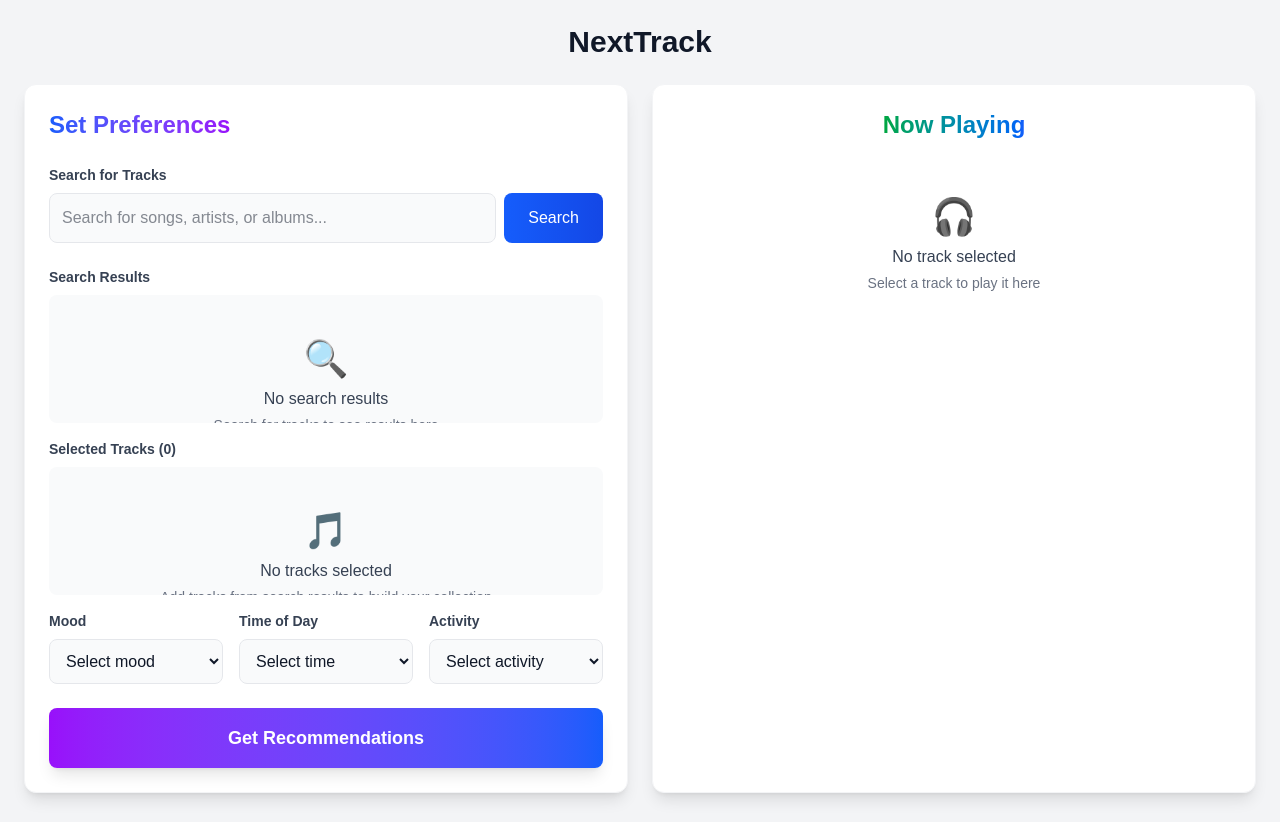
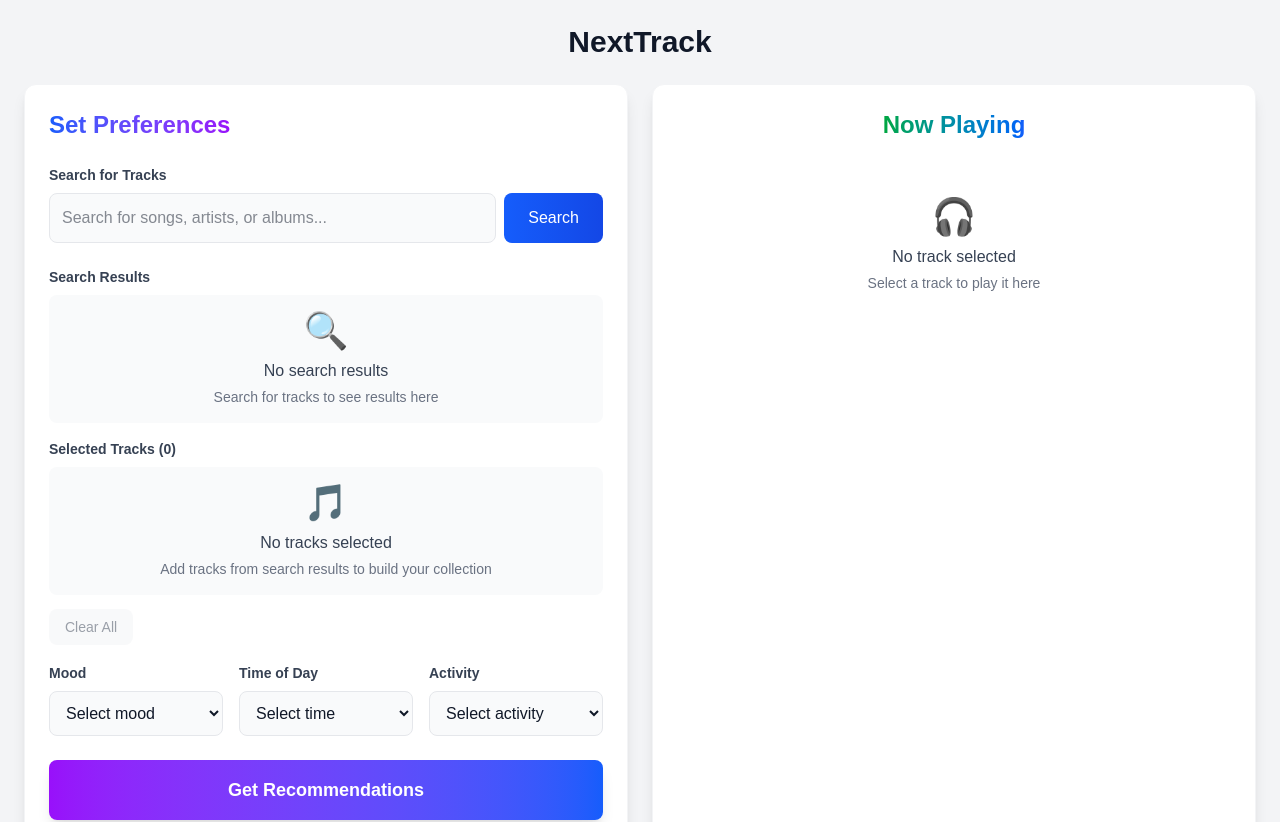
Before and after one commit to zayLatt25/NextTrack, a Next.js app: page / in a window 1280 px wide. Shown: the top 822 px of the page. Built offline with nearby package versions, Linux system fonts and the light colour scheme.

Commit message:
Update page.tsx

```diff
--- a/src/app/page.tsx
+++ b/src/app/page.tsx
@@ -222,15 +222,17 @@ export default function Home() {
           {/* Search Results */}
           <div className="mb-4">
             <h3 className="text-sm font-semibold text-gray-700 mb-2">Search Results</h3>
+            {searchLoading ? (
               <div className="max-h-32 overflow-y-auto space-y-2 bg-gray-50 rounded-lg p-3">
-              {searchLoading ? (
                 <div className="space-y-2">
                   {Array.from({ length: 3 }).map((_, index) => (
                     <TrackSkeleton key={index} />
                   ))}
                 </div>
+              </div>
             ) : searchResults.length > 0 ? (
-                searchResults.map((track) => (
+              <div className="max-h-32 overflow-y-auto space-y-2 bg-gray-50 rounded-lg p-3">
+                {searchResults.map((track) => (
                   <div
                     key={track.id}
                     className="flex items-center justify-between p-3 bg-white border border-gray-200 rounded-lg hover:shadow-md transition-all duration-200"
@@ -250,23 +252,26 @@ export default function Home() {
                       {isTrackSelected(track.id) ? 'Remove' : 'Add'}
                     </button>
                   </div>
-                ))
+                ))}
+              </div>
             ) : (
+              <div className="h-32 flex items-center justify-center bg-gray-50 rounded-lg">
                 <EmptyState
                   icon="🔍"
                   title="No search results"
                   description="Search for tracks to see results here"
                 />
+              </div>
             )}
-            </div>
           </div>
 
           {/* Selected Tracks */}
           <div className="mb-4">
             <h3 className="text-sm font-semibold text-gray-700 mb-2">Selected Tracks ({selectedTracks.length})</h3>
-            <div className="max-h-32 overflow-y-auto space-y-2 bg-gray-50 rounded-lg p-3">
+            <div className="h-32 bg-gray-50 rounded-lg">
               {selectedTracks.length > 0 ? (
-                selectedTracks.map((track) => (
+                <div className="h-full overflow-y-auto space-y-2 p-3">
+                  {selectedTracks.map((track) => (
                     <div
                       key={track.id}
                       className="flex items-center justify-between p-3 bg-white border border-gray-200 rounded-lg hover:shadow-md transition-all duration-200"
@@ -282,23 +287,27 @@ export default function Home() {
                         Remove
                       </button>
                     </div>
-                ))
+                  ))}
+                </div>
               ) : (
+                <div className="h-full flex items-center justify-center">
                   <EmptyState
                     icon="🎵"
                     title="No tracks selected"
                     description="Add tracks from search results to build your collection"
                   />
+                </div>
               )}
             </div>
-            {selectedTracks.length > 0 && (
+            <div className="mt-3 h-10 flex items-center">
               <button
                 onClick={() => setSelectedTracks([])}
-                className="mt-3 px-4 py-2 bg-gray-100 text-gray-700 text-sm rounded-lg hover:bg-gray-200 font-medium transition-all duration-200"
+                disabled={selectedTracks.length === 0}
+                className="px-4 py-2 bg-gray-100 text-gray-700 text-sm rounded-lg hover:bg-gray-200 font-medium transition-all duration-200 disabled:opacity-50 disabled:cursor-not-allowed"
               >
                 Clear All
               </button>
-            )}
+            </div>
           </div>
 
           {/* Preferences */}
```
Lines whose indentation alone changed are shown as unchanged.
